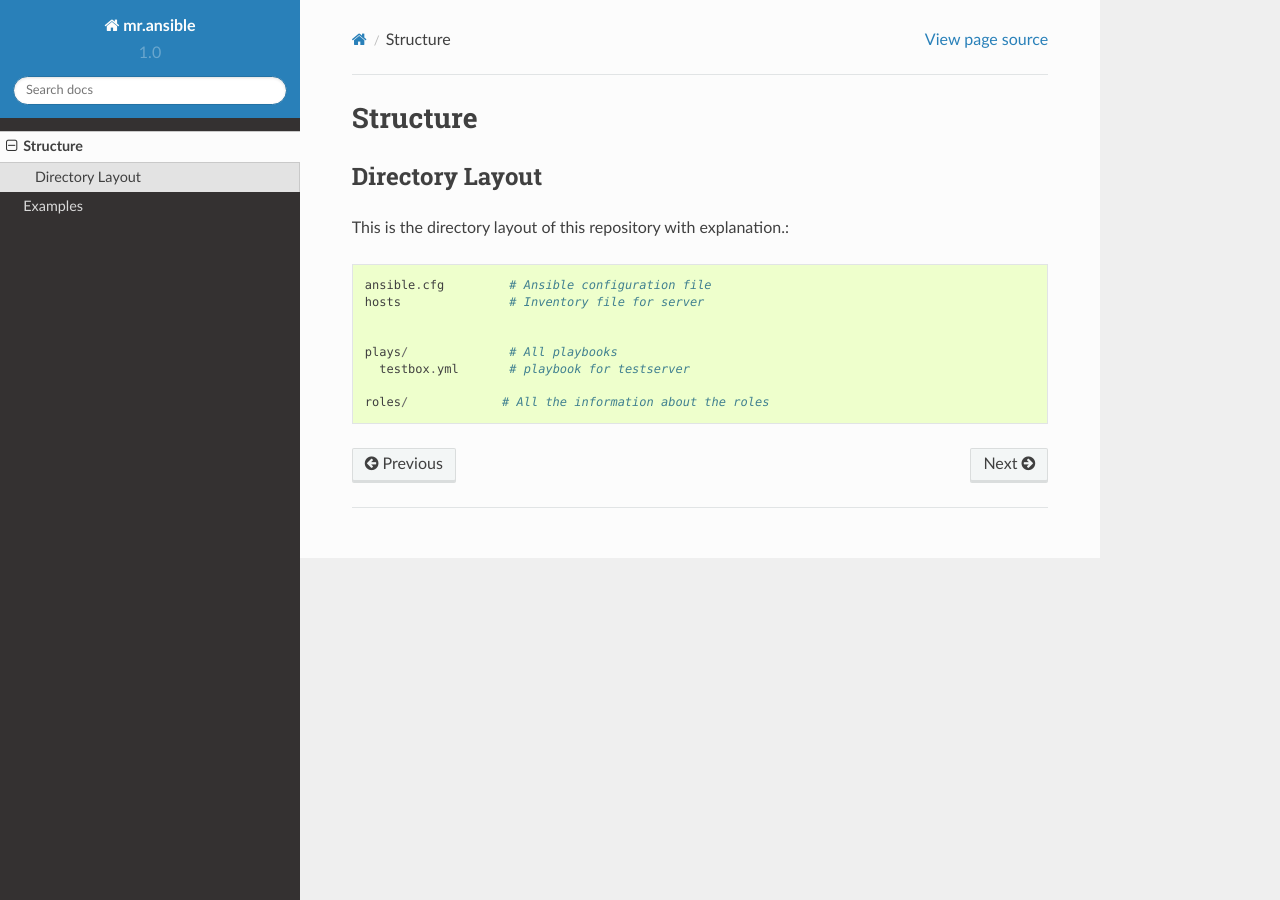
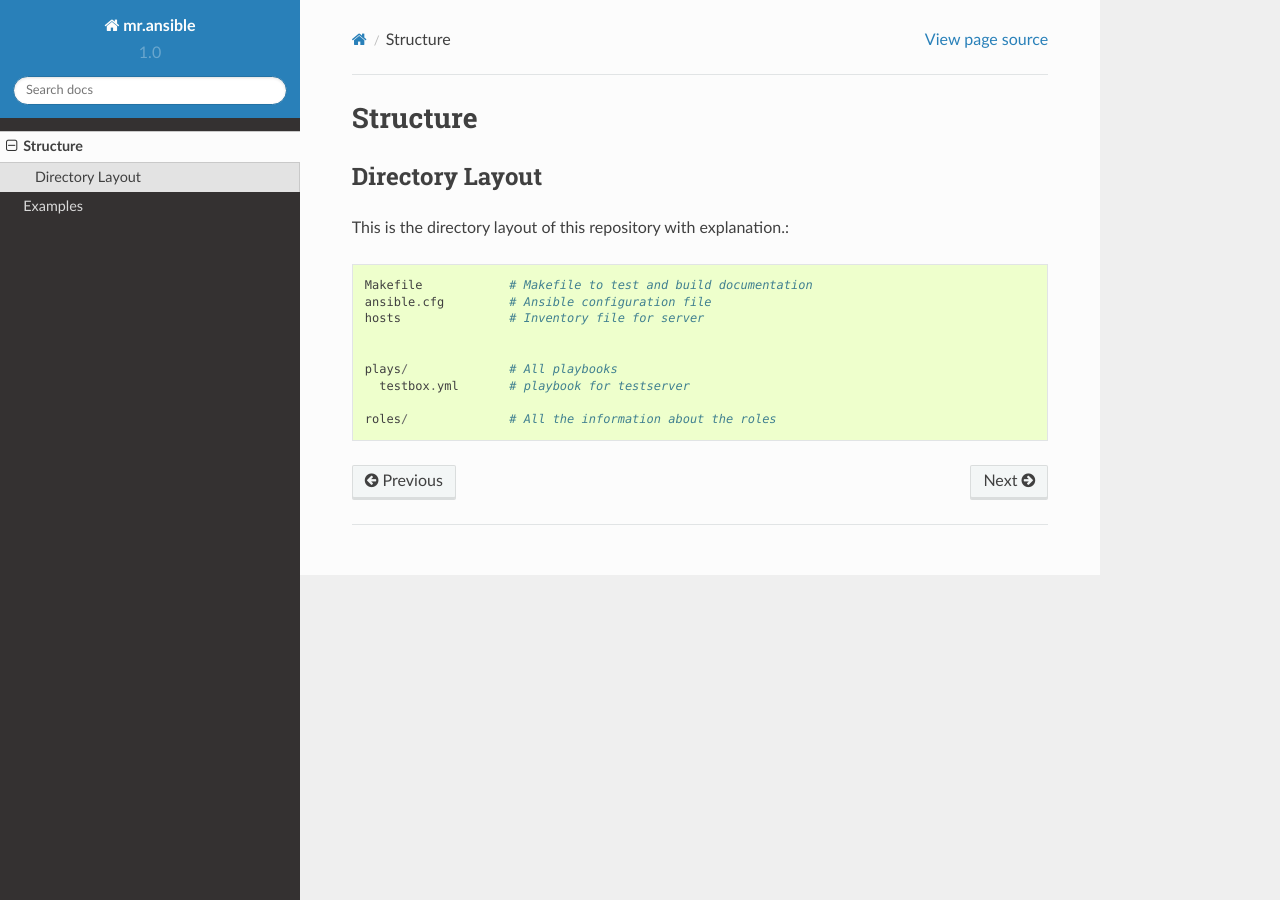
Before and after one commit to tiramisusolutions/dockerfiles, a Sphinx documentation site: the page built from mr.ansible/docs/structure.rst, in a window 1280 px wide. Built offline with Sphinx 7.4.7 and the Read the Docs theme 2.0.0, drawn with Linux system fonts in a browser that asks for light colours.

Commit message:
WIP: Docs about structure

```diff
--- a/mr.ansible/docs/structure.rst
+++ b/mr.ansible/docs/structure.rst
@@ -6,6 +6,7 @@ Directory Layout
 ================
 This is the directory layout of this repository with explanation.::
 
+    Makefile            # Makefile to test and build documentation
     ansible.cfg         # Ansible configuration file
     hosts               # Inventory file for server
 
@@ -13,4 +14,4 @@ This is the directory layout of this repository with explanation.::
     plays/              # All playbooks
       testbox.yml       # playbook for testserver
 
-    roles/             # All the information about the roles
+    roles/              # All the information about the roles
```
